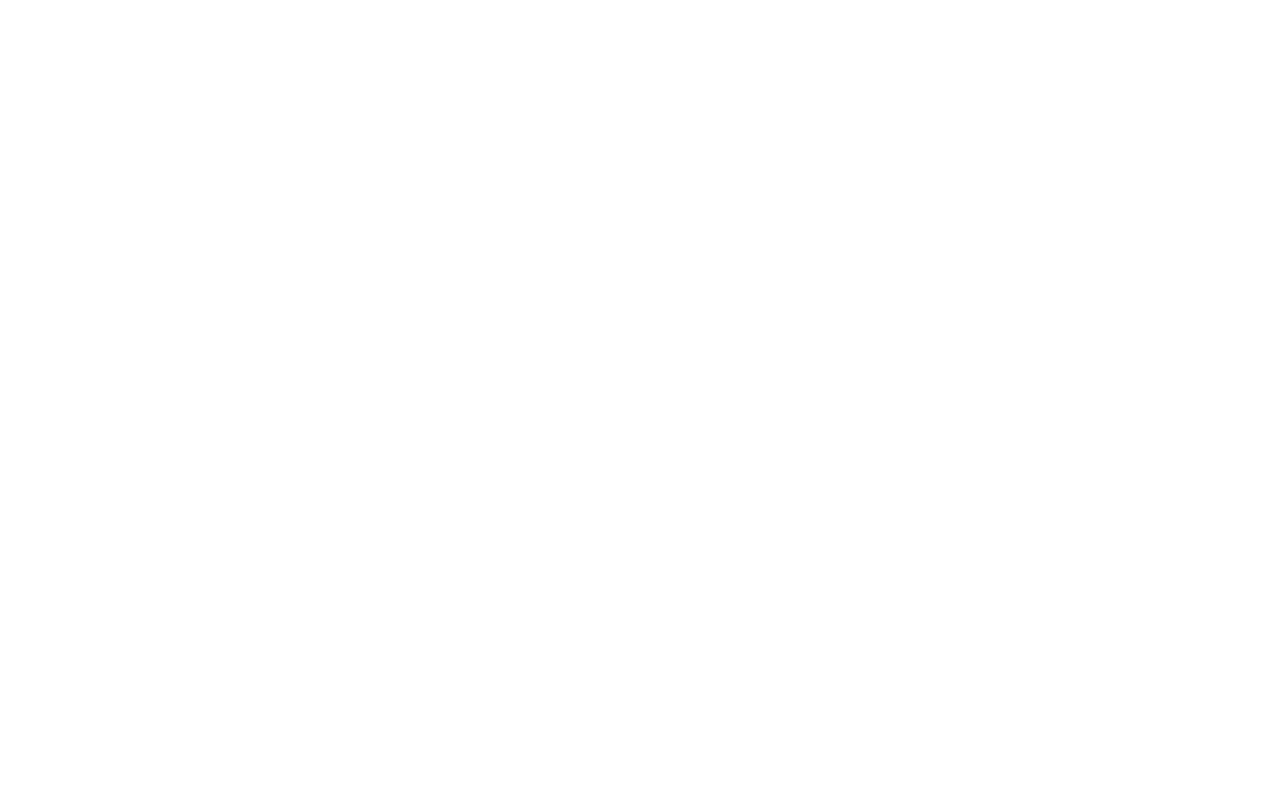
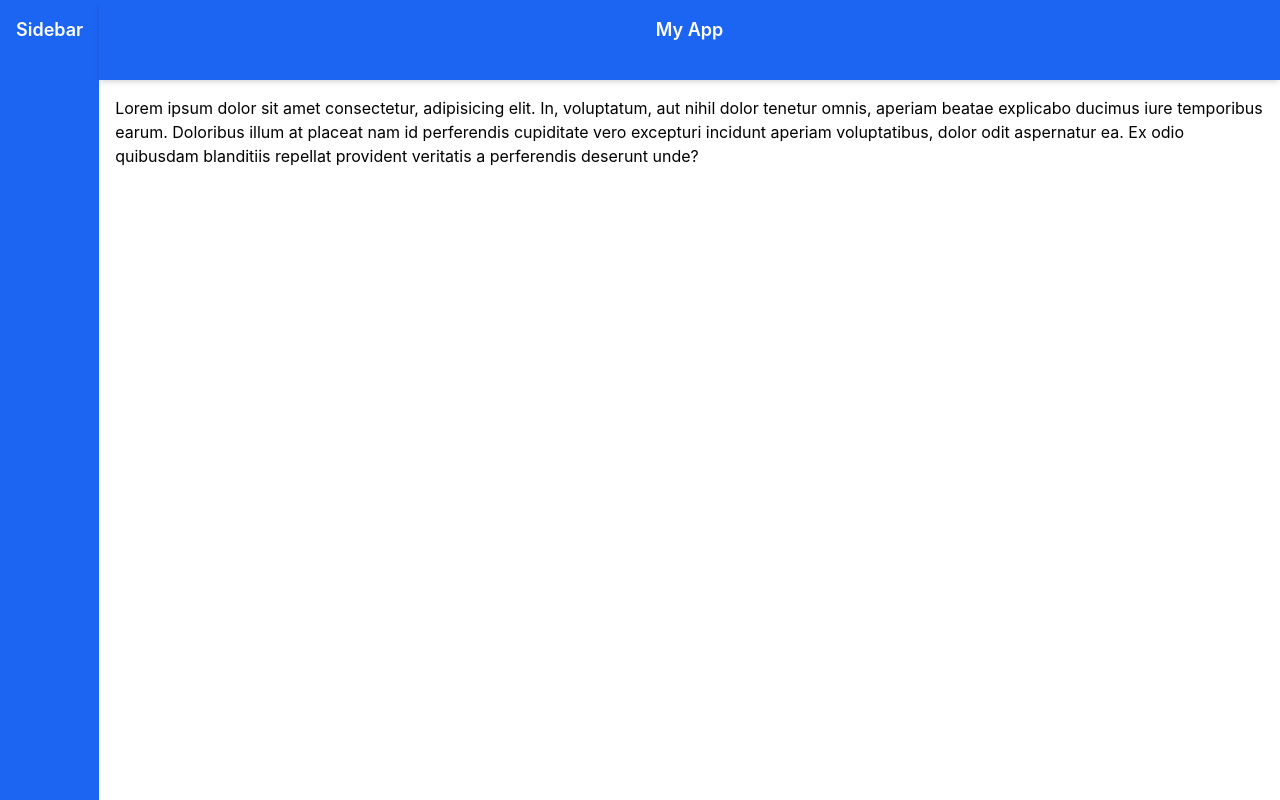
Before and after one commit to iceddrop/fire-detecter-registeration-portal, a React (Create React App) app: page /home in a window 1280 px wide. Before the commit this address had no page. Built offline with nearby package versions, Linux system fonts and the light colour scheme; a web font is replaced by a local one.

Commit message:
feat: working on darboard

```diff
--- a/src/App.js
+++ b/src/App.js
@@ -3,7 +3,9 @@ import { BrowserRouter as Router, Route, Routes } from "react-router-dom";
 import Register from "./component/Register";
 import ValidateOtp from "./component/ValidateOtp";
 import LandingPage from "./pages/LandingPage/LandingPage";
-import Team from "./pages/Team/Team"
+import Team from "./pages/Team/Team";
+import Home from "./pages/Home/Home";
+import Layout from "./Layout/Layout";
 
 
 function App() {
@@ -14,6 +16,9 @@ function App() {
         <Route path="/Register" element={<Register />} />
         <Route path="/validate-otp" element={<ValidateOtp />} />
         <Route path="/team" element={<Team />} />
+        <Route path="/home" element={<Layout />}>
+          <Route index element={<Home />} />
+        </Route>
       </Routes>
     </Router>
   );
--- /dev/null
+++ b/src/Layout/Layout.jsx
@@ -0,0 +1,24 @@
+import { Outlet } from "react-router-dom";
+import AppNav from "../component/AppNav/AppNav";
+import Sidebar from "../component/Sidebar/Sidebar";
+
+const Layout = () => {
+  return (
+    <div className="flex h-screen">
+      {/* Sidebar on the left */}
+      <Sidebar />
+
+      <div className="flex flex-col flex-1">
+        {/* Navbar at the top */}
+        <AppNav />
+
+        {/* Outlet renders the current page */}
+        <main className="p-4">
+          <Outlet />
+        </main>
+      </div>
+    </div>
+  );
+};
+
+export default Layout;
--- /dev/null
+++ b/src/component/AppNav/AppNav.jsx
@@ -0,0 +1,9 @@
+const AppNav = () => {
+    return (
+      <header className="bg-blue-600 text-white p-4 shadow-md">
+        <h1 className="text-lg font-semibold">My App</h1>
+      </header>
+    );
+  };
+
+  export default AppNav;
--- /dev/null
+++ b/src/component/Sidebar/Sidebar.jsx
@@ -0,0 +1,9 @@
+const Sidebar = () => {
+    return (
+      <header className="bg-blue-600 text-white p-4 shadow-md">
+        <h1 className="text-lg font-semibold">Sidebar</h1>
+      </header>
+    );
+  };
+
+  export default Sidebar;
--- a/src/component/ValidateOtp.js
+++ b/src/component/ValidateOtp.js
@@ -150,7 +150,7 @@ const ValidateOtp = () => {
             </h3>
             <div className="flex justify-center gap-4">
               <Button color="success" onClick={() => setOpenModal(false)}>
-                <Link to="/Register">{"OK"}</Link>
+                <Link to="/Registert">{"OK"}</Link>
               </Button>
             </div>
           </div>
--- /dev/null
+++ b/src/pages/Home/Home.jsx
@@ -0,0 +1,9 @@
+const Home = () => {
+    return (
+        <>
+        Lorem ipsum dolor sit amet consectetur, adipisicing elit. In, voluptatum, aut nihil dolor tenetur omnis, aperiam beatae explicabo ducimus iure temporibus earum. Doloribus illum at placeat nam id perferendis cupiditate vero excepturi incidunt aperiam voluptatibus, dolor odit aspernatur ea. Ex odio quibusdam blanditiis repellat provident veritatis a perferendis deserunt unde?
+        </>
+    )
+}
+
+export default Home;
```
